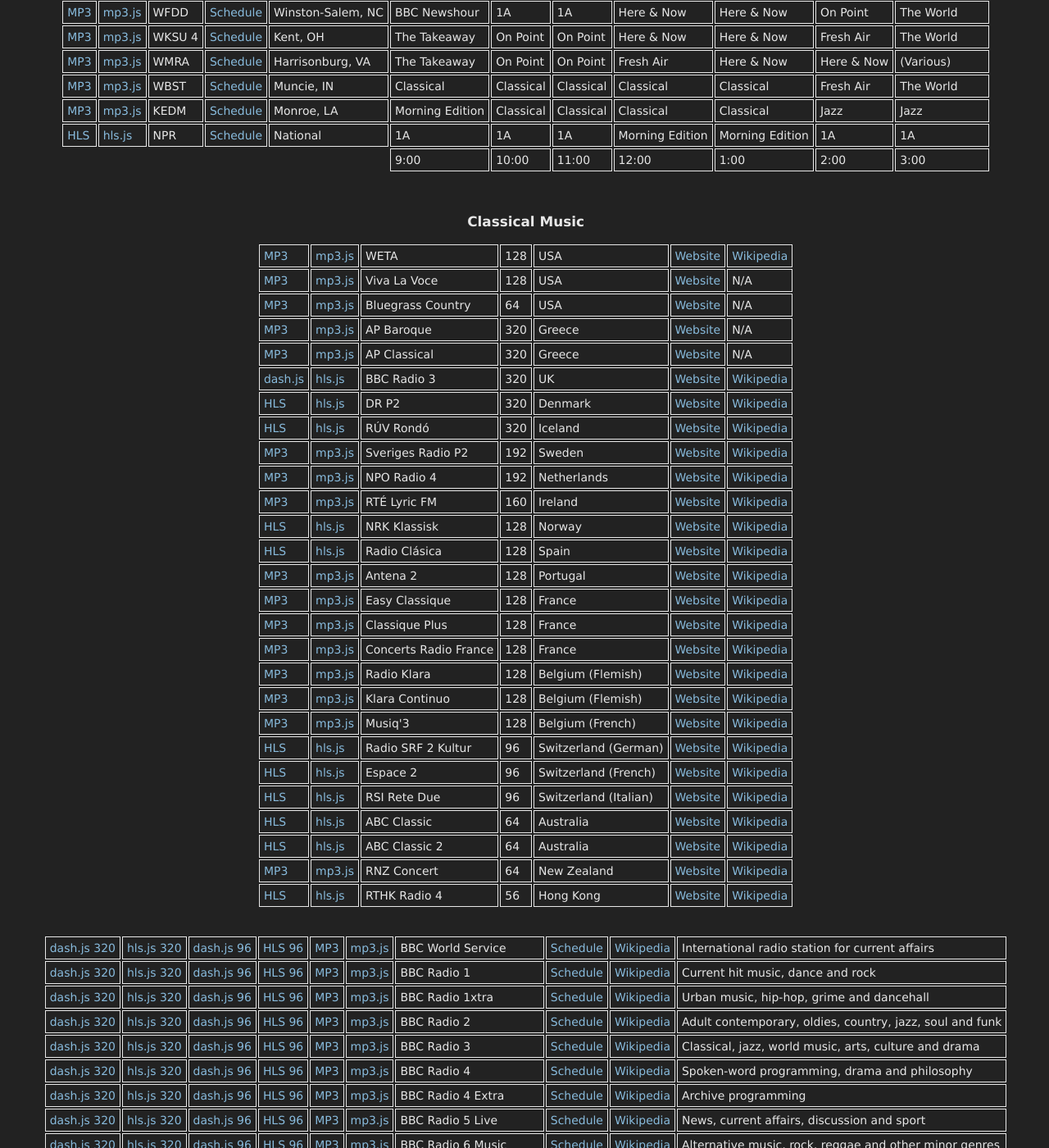
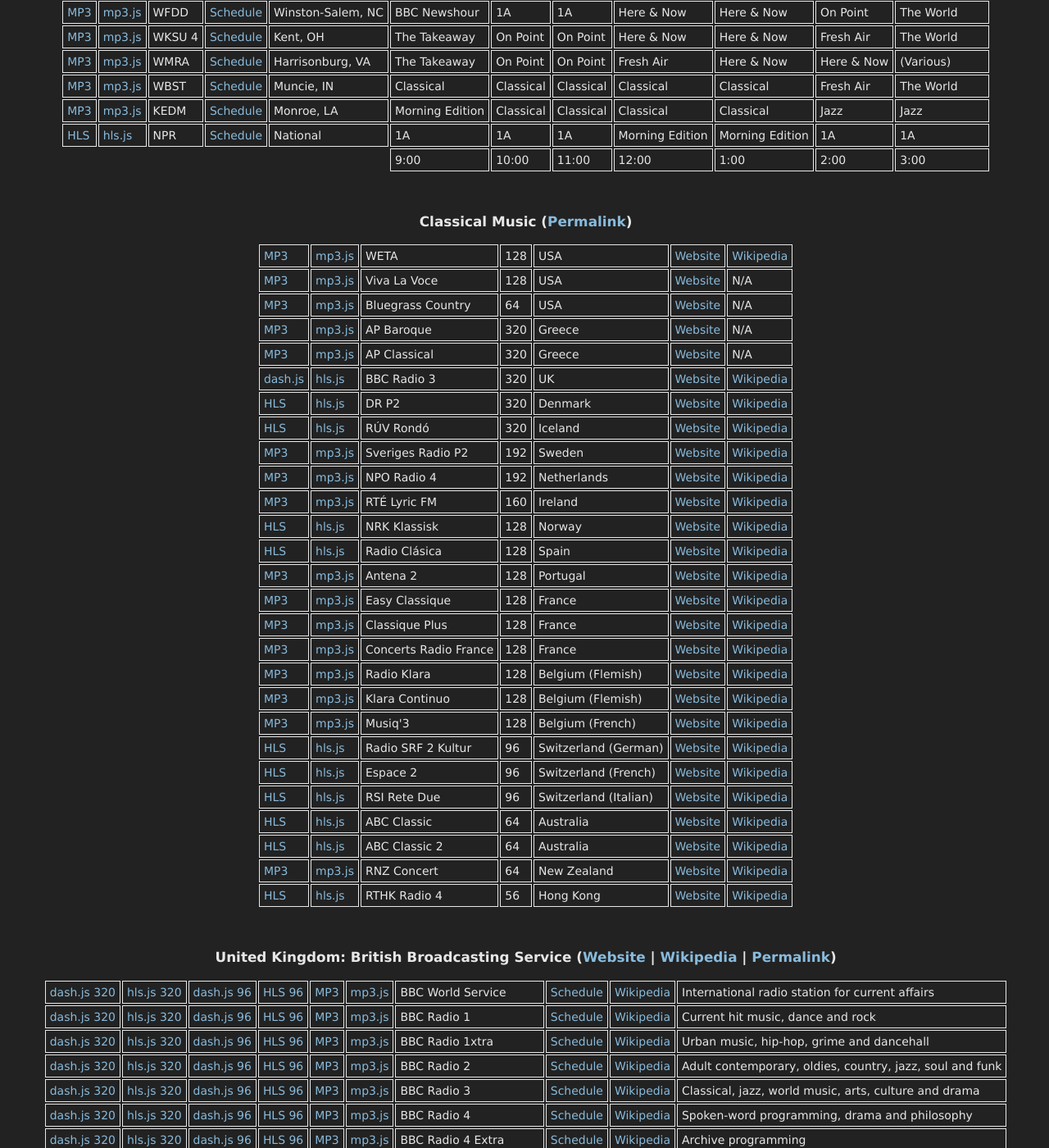
Before and after one commit to danburd/danburd.github.io, a Jekyll site: the page radio.html, which Jekyll copies as it is, in a window 1280 px wide and 1400 px high, scrolled down 205 px. Shown: the whole window at 82% size. Built offline with Jekyll 4.4.1, drawn with Linux system fonts in a browser that asks for light colours.

Commit message:
Update radio.html

```diff
--- a/radio.html
+++ b/radio.html
@@ -7,7 +7,7 @@
 </head>
 <body>
 <div id="United_States_of_America">
-  <h3>United States of America: National Public Radio (<a href="https://www.npr.org">Website</a> | <a href="https://en.wikipedia.org/wiki/NPR">Wikipedia</a> | <a href="#United_States_of_America">Permalink</a>)</h3>
+<h3>United States of America: National Public Radio (<a href="https://www.npr.org">Website</a> | <a href="https://en.wikipedia.org/wiki/NPR">Wikipedia</a> | <a href="#United_States_of_America">Permalink</a>)</h3>
 <table>
   <tr>
     <td></td>
@@ -182,7 +182,7 @@
   <br>
   <br>
 <div id="Classical">
-  <h3>Classical Music</h3>
+<h3>Classical Music (<a href="#Classical">Permalink</a>)</h3>
 <table>
   <tr>
    <td><a href="https://stream.weta.org:8010/fmlive">MP3</a></td>
@@ -431,6 +431,8 @@
 </div>
 <br>
 <br>
+<div id="United_Kingdom">
+<h3>United Kingdom: British Broadcasting Service (<a href="https://www.bbc.co.uk/sounds">Website</a> | <a href="https://en.wikipedia.org/wiki/BBC_Radio">Wikipedia</a> | <a href="#United_Kingdom">Permalink</a>)</h3>
 <table>
   <tr>
    <td><a href="/dashjsaudio.html?stream=/mpd/bbc_world_service.mpd">dash.js 320</a></td>
@@ -613,6 +615,7 @@
    <td>Welsh language</td>
   </tr>
 </table>
+</div>
 <br>
 <br>
 <table>
```
